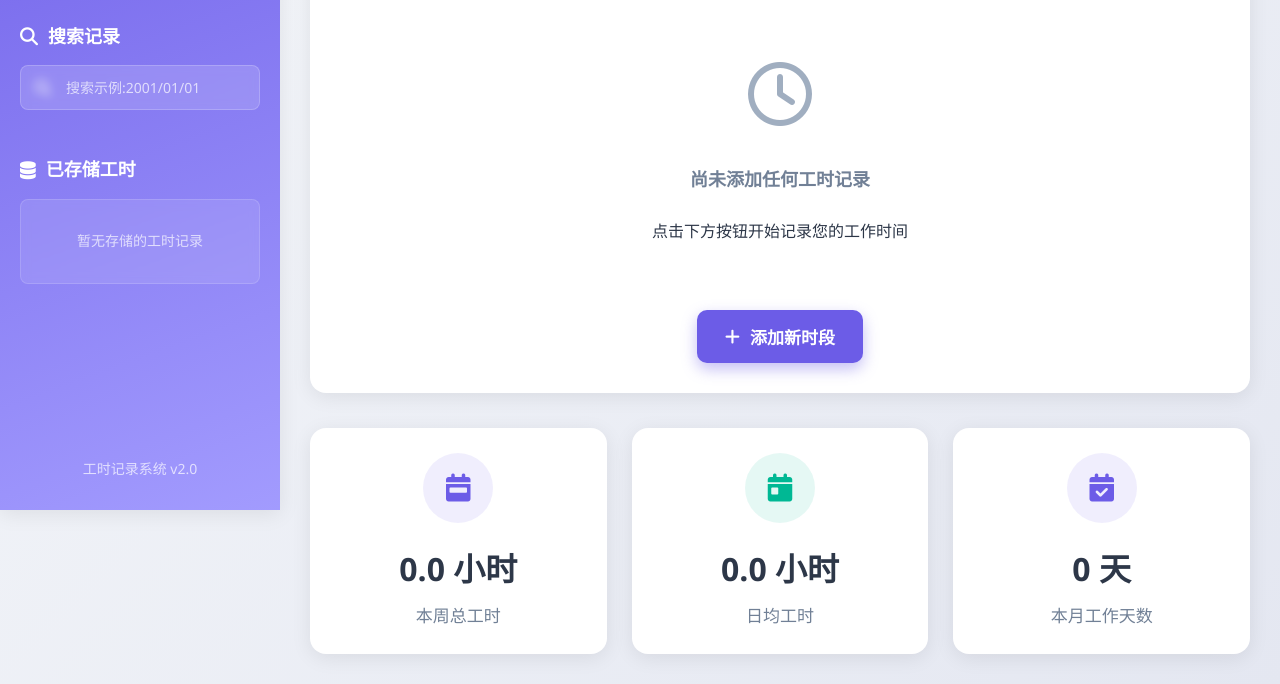
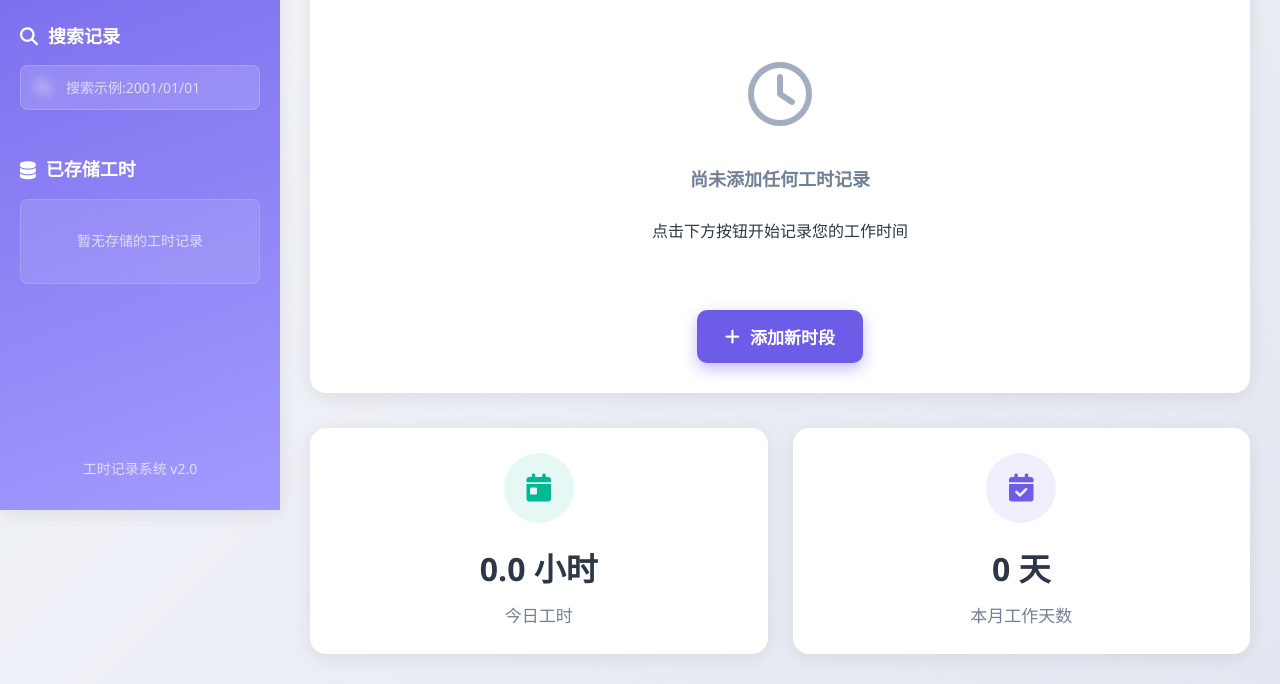
Before and after one commit to zwcx520/gsjl, a plain HTML site: page index.html in a window 1280 px wide. Shown: the part 290-974 px from the top of the page. Drawn offline with Linux system fonts and the light colour scheme.

Commit message:
Add files via upload

```diff
--- a/index.html
+++ b/index.html
@@ -799,20 +799,14 @@
         </div>
 
         <div class="stats-container">
-            <div class="stat-card">
-                <div class="stat-icon icon-primary">
-                    <i class="fas fa-calendar-week"></i>
-                </div>
-                <div class="stat-value"><span id="weekHours">0.0</span> 小时</div>
-                <div class="stat-label">本周总工时</div>
-            </div>
+
 
             <div class="stat-card">
                 <div class="stat-icon icon-success">
                     <i class="fas fa-calendar-day"></i>
                 </div>
                 <div class="stat-value"><span id="avgHours">0.0</span> 小时</div>
-                <div class="stat-label">日均工时</div>
+                <div class="stat-label">今日工时</div>
             </div>
 
             <div class="stat-card">
```
